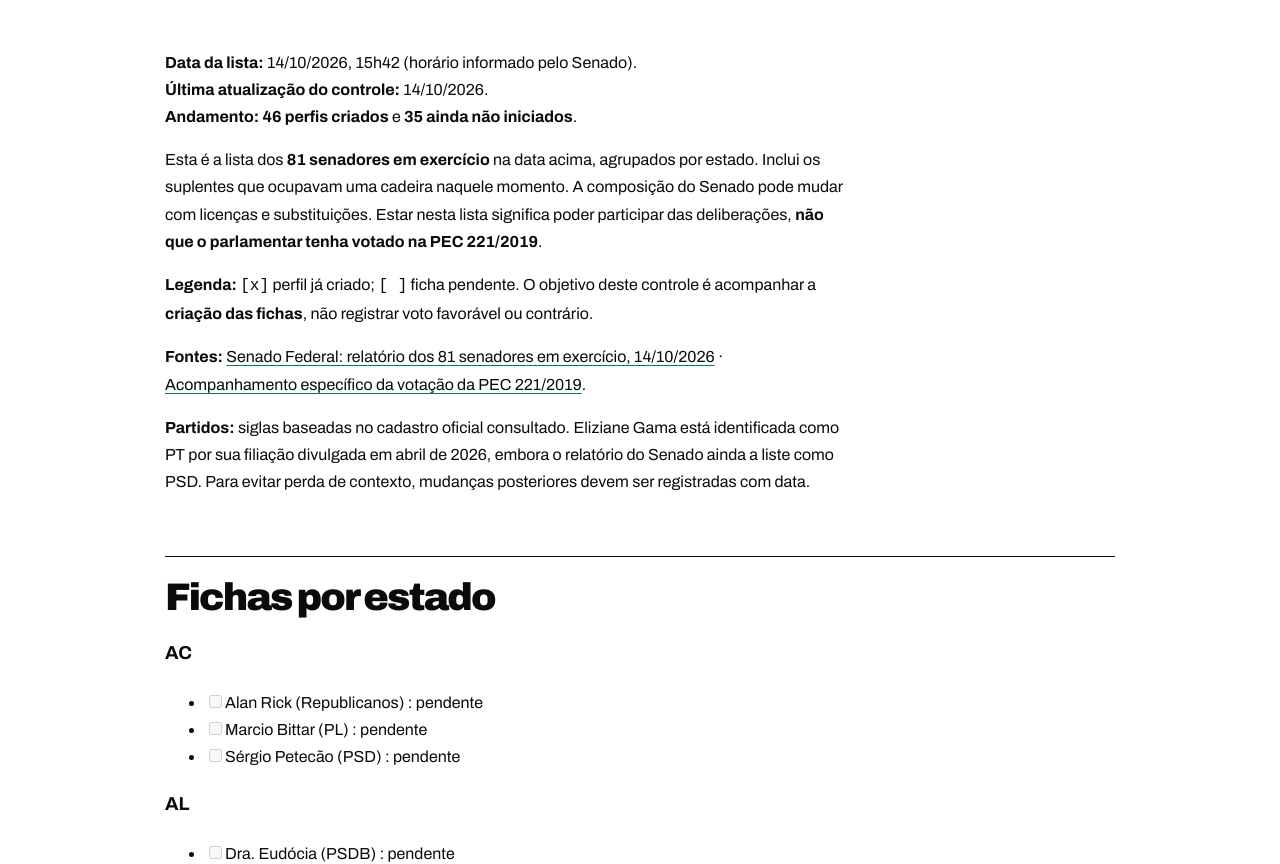
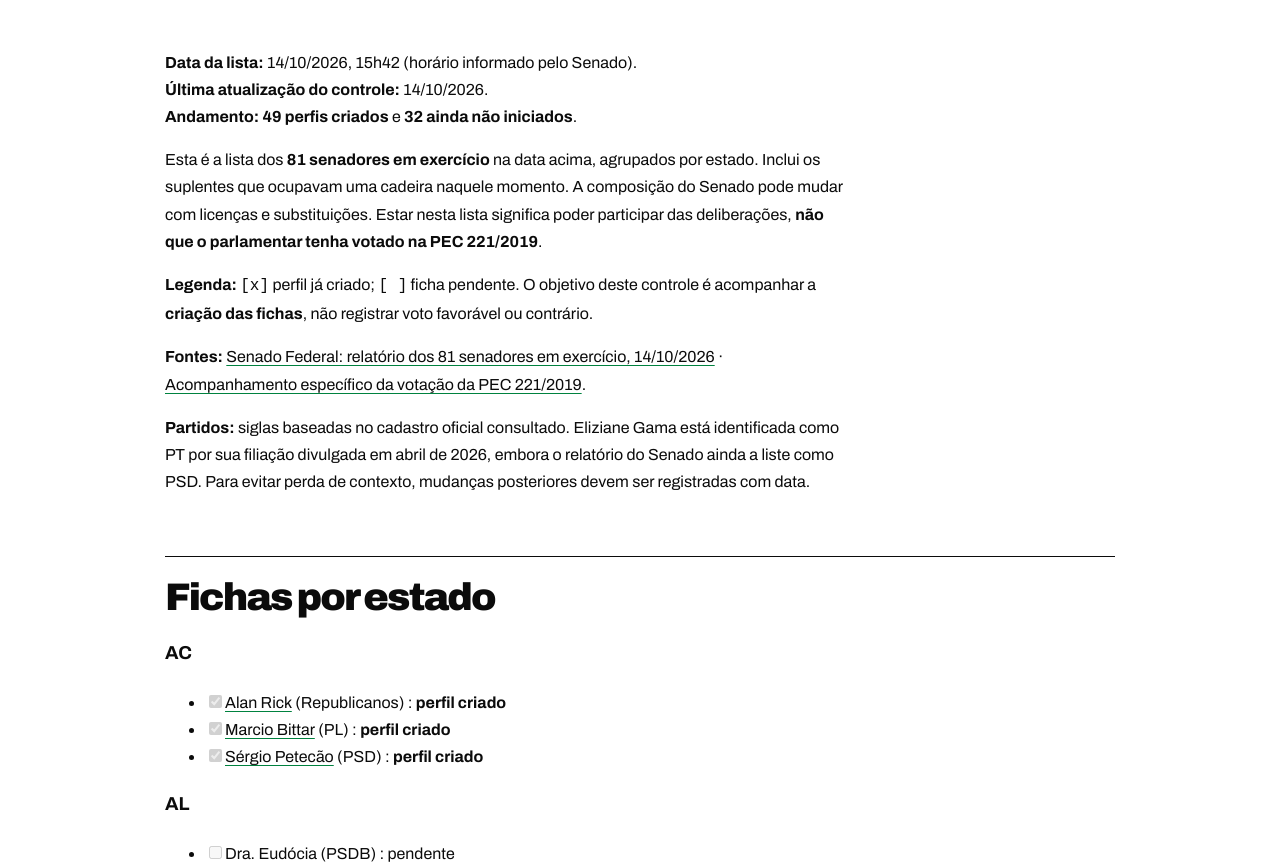
Before and after one commit to leorruas/senadores-deputados, a Jekyll site: the page built from parlamentares/senadores/ACOMPANHAMENTO.md, in a window 1280 px wide and 1400 px high. Shown: the part 383-1247 px from the top of the window. Built offline with Jekyll 4.4.1, drawn with Linux system fonts in a browser that asks for light colours; some of the changed text lies outside the part shown.

Commit message:
docs: registra 49 de 81 perfis do Senado

```diff
--- a/parlamentares/senadores/ACOMPANHAMENTO.md
+++ b/parlamentares/senadores/ACOMPANHAMENTO.md
@@ -9,7 +9,7 @@ permalink: /senado/
 
 **Data da lista:** 14/10/2026, 15h42 (horário informado pelo Senado).
 **Última atualização do controle:** 14/10/2026.
-**Andamento:** **46 perfis criados** e **35 ainda não iniciados**.
+**Andamento:** **49 perfis criados** e **32 ainda não iniciados**.
 
 Esta é a lista dos **81 senadores em exercício** na data acima, agrupados por estado. Inclui os suplentes que ocupavam uma cadeira naquele momento. A composição do Senado pode mudar com licenças e substituições. Estar nesta lista significa poder participar das deliberações, **não que o parlamentar tenha votado na PEC 221/2019**.
 
@@ -23,9 +23,9 @@ Esta é a lista dos **81 senadores em exercício** na data acima, agrupados por
 
 ### AC
 
-- [ ] Alan Rick (Republicanos) : pendente
-- [ ] Marcio Bittar (PL) : pendente
-- [ ] Sérgio Petecão (PSD) : pendente
+- [x] [Alan Rick](https://github.com/leorruas/senadores-deputados/blob/main/parlamentares/senadores/alan-rick-republicanos-ac.md) (Republicanos) : **perfil criado**
+- [x] [Marcio Bittar](https://github.com/leorruas/senadores-deputados/blob/main/parlamentares/senadores/marcio-bittar-pl-ac.md) (PL) : **perfil criado**
+- [x] [Sérgio Petecão](https://github.com/leorruas/senadores-deputados/blob/main/parlamentares/senadores/sergio-petecao-psd-ac.md) (PSD) : **perfil criado**
 
 ### AL
 
@@ -187,8 +187,8 @@ Esta é a lista dos **81 senadores em exercício** na data acima, agrupados por
 
 | Situação | Quantidade |
 | --- | ---: |
-| Fichas criadas | 46 |
-| Fichas pendentes | 35 |
+| Fichas criadas | 49 |
+| Fichas pendentes | 32 |
 | Total de senadores em exercício em 14/10/2026 | 81 |
 
 ## Como manter atualizado
@@ -196,6 +196,8 @@ Esta é a lista dos **81 senadores em exercício** na data acima, agrupados por
 Quando uma ficha for criada, mudar `[ ]` para `[x]`, colocar o link para o arquivo correspondente e corrigir a contagem. Se a composição do Senado mudar, acrescentar uma nota datada e preservar a lista de referência de 14/10/2026, em vez de substituir nomes sem explicação. O histórico de commits permite conferir quando cada ficha entrou no arquivo.
 
 ## Histórico
+
+- **14/10/2026:** fichas iniciais de Alan Rick, Marcio Bittar e Sérgio Petecão (AC) com propostas e atos de 2026. Total: 49 de 81.
 
 - **14/10/2026:** fichas iniciais de Ana Paula Lobato, Mara Gabrilli e Romário, com fontes legislativas. Total: 46 de 81.
 
```
